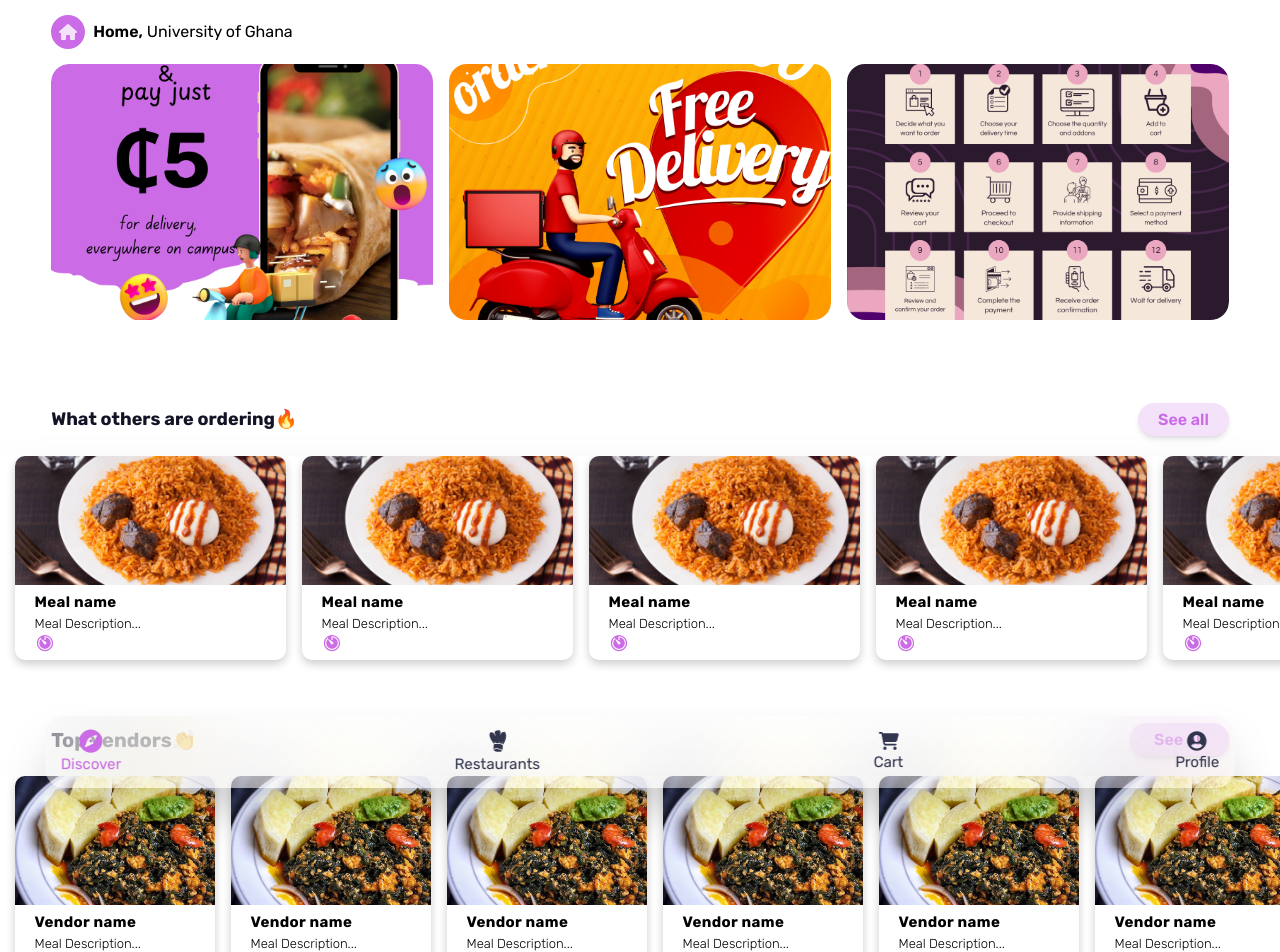
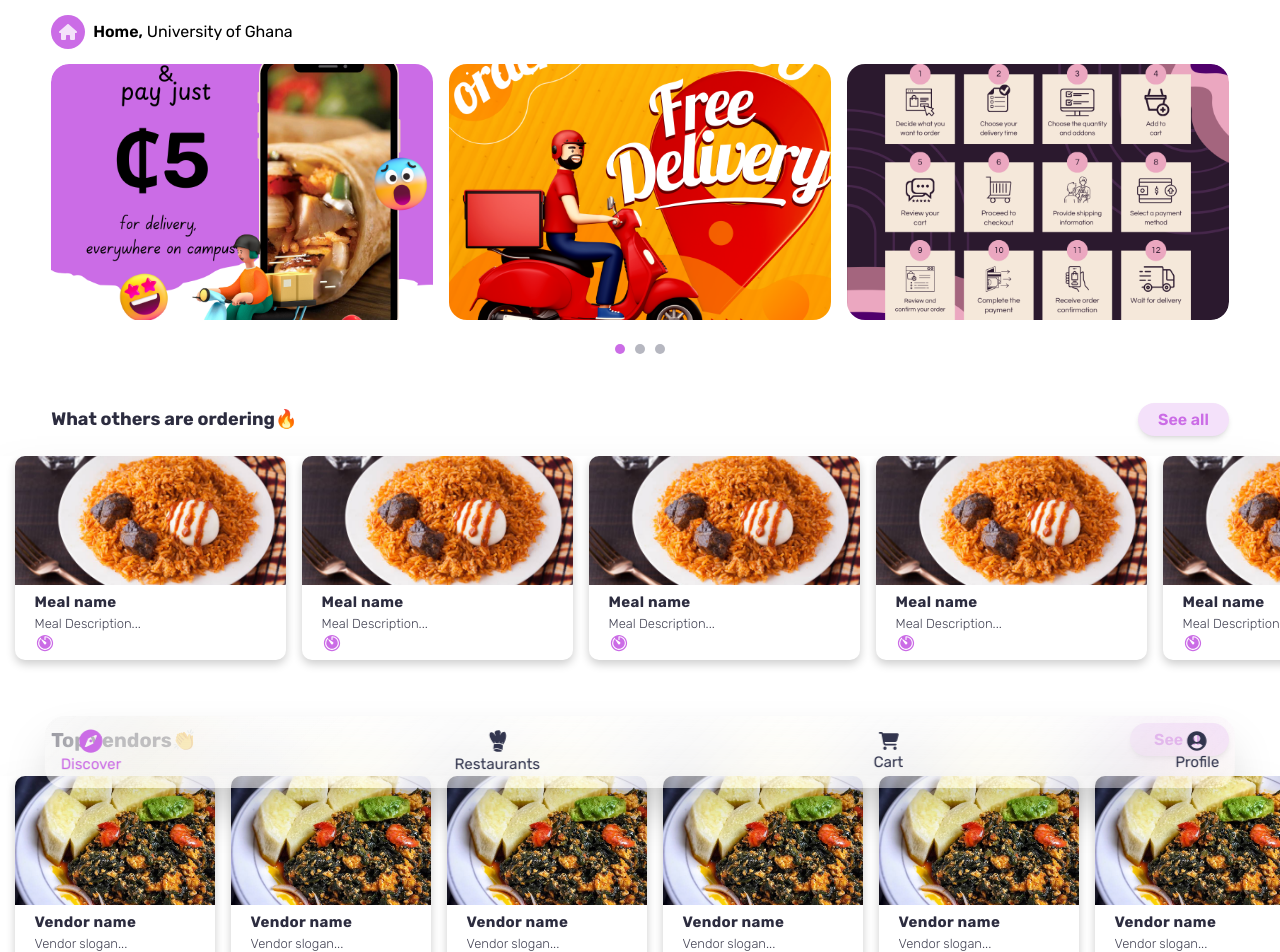
Before and after one commit to merrylow/merrylow_frontend, a Next.js app: page / in a window 1280 px wide. Shown: the top 952 px of the page. Built offline with nearby package versions, Linux system fonts and the light colour scheme.

Commit message:
added carousel indicators

```diff
--- a/app/globals.css
+++ b/app/globals.css
@@ -54,15 +54,15 @@
      }
 
      .section-heading {
-          @apply text-md font-bold text-secondary-main;
+          @apply text-md font-bold text-secondary-light;
      }
 
      .card-title {
-          @apply text-base font-bold tracking-wide;
+          @apply text-base font-bold text-secondary-light tracking-wide;
      }
 
      .card-description {
-          @apply text-[13px] font-light;
+          @apply text-[13px] font-light text-secondary-soft;
      }
 
      .slider-container {
--- a/app/page.tsx
+++ b/app/page.tsx
@@ -19,7 +19,7 @@ const Home = () => {
         {/* what people are ordering */}
         <section className='card-section'>
           <div className='w-[92%] h-[14%] mx-auto flex justify-between items-center'>
-            <h1 className='font-bold text-secondary-main text-[18px]'>What others are ordering🔥</h1>
+            <h1 className='font-bold text-secondary-light text-[18px]'>What others are ordering🔥</h1>
 
             <Link href='/' className='see-all-btn px-5'>See all</Link>
           </div>
@@ -46,7 +46,7 @@ const Home = () => {
             <div className="shrink-0 w-[0.5px] ml-[-10px] snap-start" />
 
             {Array(6).fill(0).map((_, i) => (
-              <Card key={i} cardClass={'w-[200px] h-full shrink-0'} cardDetails={{ imgSrc: '/Yam and palava sauce-marg-tee.jpg', mealName: 'Vendor name', mealDescription: 'Meal Description...' }} />
+              <Card key={i} cardClass={'w-[200px] h-full shrink-0'} cardDetails={{ imgSrc: '/Yam and palava sauce-marg-tee.jpg', mealName: 'Vendor name', mealDescription: 'Vendor slogan...' }} />
             ))}
           </div>
         </section>
--- a/components/ui/carousel.tsx
+++ b/components/ui/carousel.tsx
@@ -24,6 +24,7 @@ type CarouselProps = {
   autoplay?: boolean
 }
 
+
 type CarouselContextProps = {
   carouselRef: ReturnType<typeof useEmblaCarousel>[0]
   api: ReturnType<typeof useEmblaCarousel>[1]
@@ -31,6 +32,7 @@ type CarouselContextProps = {
   scrollNext: () => void
   canScrollPrev: boolean
   canScrollNext: boolean
+  selectedIndex: number  // NEW: expose selected index
 } & CarouselProps
 
 const CarouselContext = React.createContext<CarouselContextProps | null>(null)
@@ -44,6 +46,7 @@ function useCarousel() {
 
   return context
 }
+
 
 const Carousel = React.forwardRef<
   HTMLDivElement,
@@ -79,6 +82,8 @@ const Carousel = React.forwardRef<
     )
     const [canScrollPrev, setCanScrollPrev] = React.useState(false)
     const [canScrollNext, setCanScrollNext] = React.useState(false)
+    const [selectedIndex, setSelectedIndex] = React.useState(0) // NEW state
+
 
     const onSelect = React.useCallback((api: CarouselApi) => {
       if (!api) {
@@ -87,6 +92,7 @@ const Carousel = React.forwardRef<
 
       setCanScrollPrev(api.canScrollPrev())
       setCanScrollNext(api.canScrollNext())
+      setSelectedIndex(api.selectedScrollSnap()) // Update active index
     }, [])
 
     const scrollPrev = React.useCallback(() => {
@@ -145,6 +151,7 @@ const Carousel = React.forwardRef<
           canScrollPrev,
           canScrollNext,
           images,
+          selectedIndex, // NEW: provide active index to context
         }}
       >
         <div
@@ -156,6 +163,21 @@ const Carousel = React.forwardRef<
           {...props}
         >
           {children}
+
+           {/* Indicator container */}
+          <div className="absolute top-[21.5rem] left-1/2 flex -translate-x-1/2  space-x-2.5">
+            {images.map((_, index) => (
+              <button
+                key={index}
+                onClick={() => api?.scrollTo(index)}
+                className={cn(
+                  "h-2.5 w-2.5 rounded-full transition-colors duration-300",
+                  index === selectedIndex ? "bg-primary-main" : "bg-gray-light"
+                )}
+                aria-label={`Go to slide ${index + 1}`}
+              />
+            ))}
+          </div>
         </div>
       </CarouselContext.Provider>
     )
```
